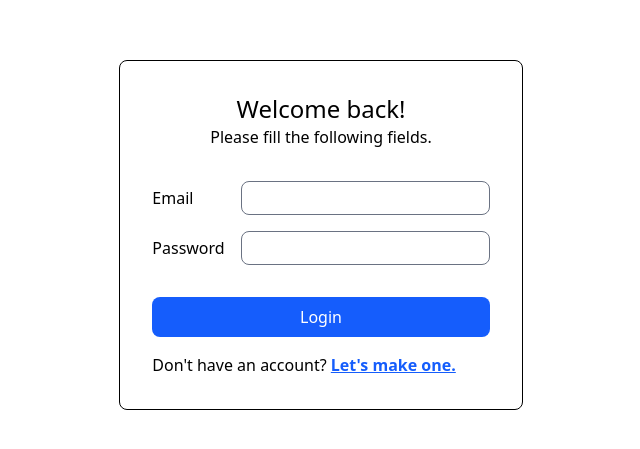
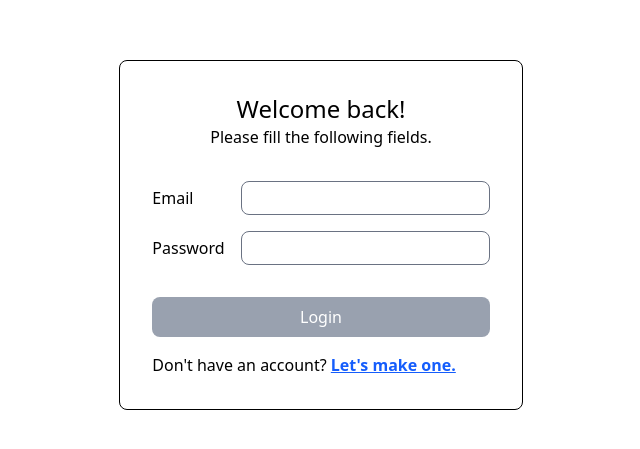
Before and after one commit to FriendlyIndr/ResumeBuilder2, a React app in the folder frontend/: page /login in a window 1280 px wide. Shown: the part 165-614 px from the top of the page, without its empty margins (319-959 px from the left). Built offline with nearby package versions, Linux system fonts and the light colour scheme; the HTML template or start-up script is replaced by a standard one.

Commit message:
Button made dynamic and error display added.

```diff
--- a/frontend/src/components/Login.jsx
+++ b/frontend/src/components/Login.jsx
@@ -5,10 +5,20 @@ import axios from 'axios';
 const Login = () => {
   const [email, setEmail] = useState("");
   const [password, setPassword] = useState("");
+  const [error, setError] = useState("");
 
   // Login method
   const handleLogin = async (e) => {
     e.preventDefault();
+    if (!email) {
+      setError("Please enter your email");
+      return;
+    }
+
+    if (!password) {
+      setError("Please enter your password");
+      return;
+    }
 
     try {
       // Send form data in the request body
@@ -24,8 +34,9 @@ const Login = () => {
       } else {
         console.log("Login unsuccessful!", response);
       }
-    } catch (error) {
-      console.log("Error submiting login form data:", error);
+    } catch (err) {
+      setError(err.response.data.message);
+      console.log("Error submiting login form data:", err);
     }
   }
 
@@ -64,9 +75,19 @@ const Login = () => {
             />
           </div>
 
+          {error && (
+            <div className='text-red-500'>
+              {error}
+            </div>
+          )}
+
           <button
             type='submit'
-            className='bg-blue-600 text-white p-2 cursor-pointer rounded-lg mt-4'
+            disabled={(!email || !password)}
+            className={`bg-blue-600 text-white p-2
+              ${
+                (!email || !password) ? 'bg-gray-400' : 'cursor-pointer'
+              } rounded-lg mt-4`}
           >
             Login
           </button>
```
